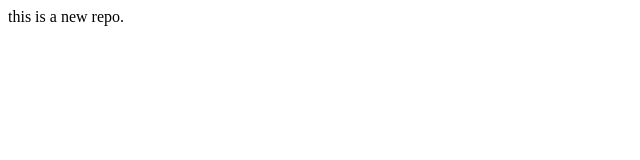
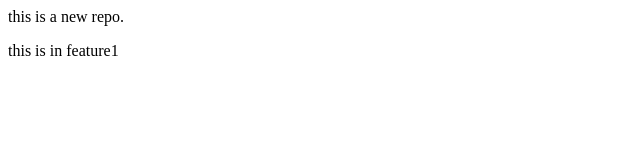
Before and after one commit to Nirus2005/localrepo, a plain HTML site: page index.html in a window 1280 px wide. Shown: the full height of the page, 0-640 px from the left. Drawn offline with Linux system fonts and the light colour scheme.

Commit message:
Feature1 checking

```diff
--- a/index.html
+++ b/index.html
@@ -1 +1,2 @@
 <p>this is a new repo.</p>
+<p>this is in feature1</p>
```
